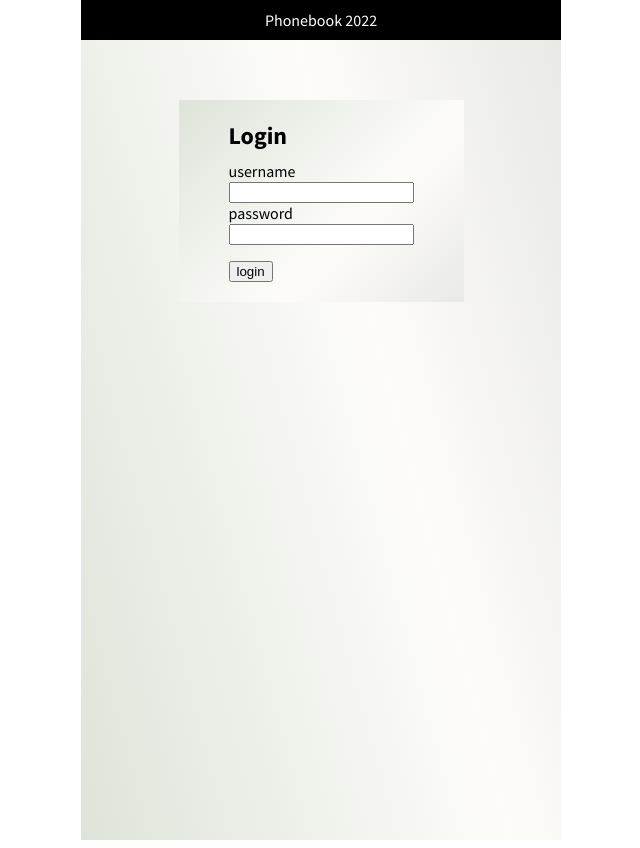
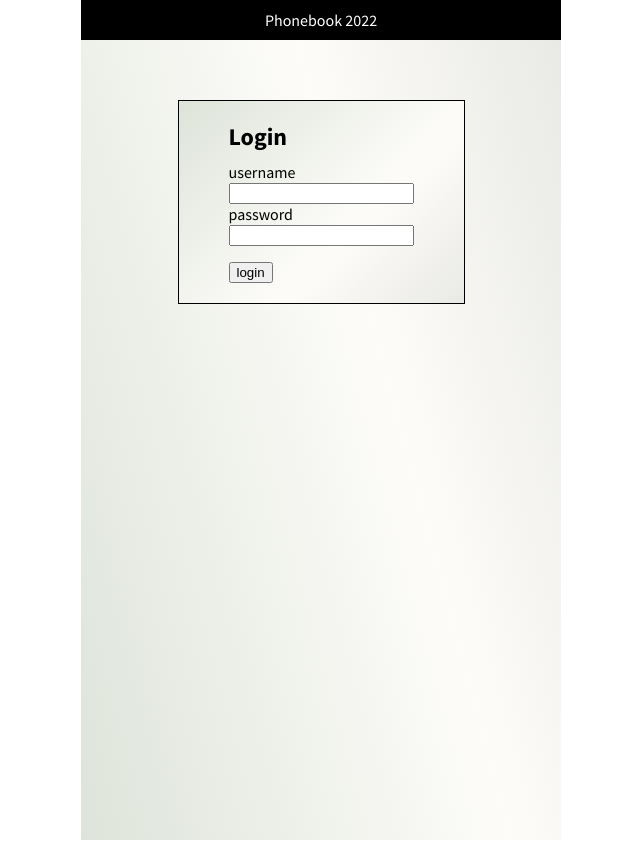
Before and after one commit to matteoCalderaro/phonebook-frontend-react-netlify, a React (Create React App) app: page / in a window 1280 px wide. Shown: the whole page, without its empty margins (319-959 px from the left). Built offline with nearby package versions, Linux system fonts and the light colour scheme.

Commit message:
aggiunta bordo form login

```diff
--- a/src/style.css
+++ b/src/style.css
@@ -20,6 +20,7 @@ body {
   top: 100px;
   position: fixed;
   padding: 20px 50px;
+  border: 1px solid black
 }
 
 
```
